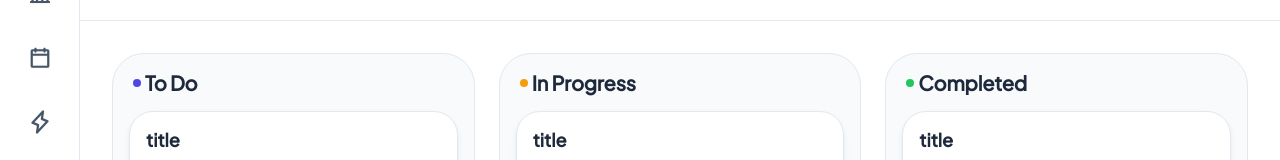
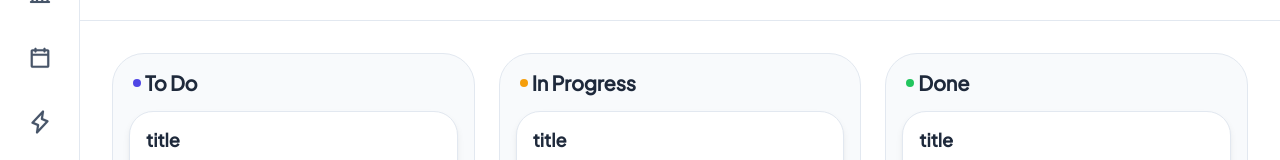
Before and after one commit to AniBukhrashvili/task-management-board, a React (Create React App) app: page / in a window 1280 px wide. Shown: the part 182-342 px from the top of the page. Built offline with nearby package versions, Linux system fonts and the light colour scheme.

Commit message:
fix: rename completed status to done

```diff
--- a/src/components/AppTaskColumn/AppTaskColumn.module.scss
+++ b/src/components/AppTaskColumn/AppTaskColumn.module.scss
@@ -34,7 +34,7 @@
       }
     }
 
-    &--Completed {
+    &--Done {
       &::before {
         background-color: var(--color-green-100);
       }
--- a/src/components/AppTaskColumn/index.js
+++ b/src/components/AppTaskColumn/index.js
@@ -9,14 +9,14 @@ export default function AppTaskColumn({ children, status }) {
           [styles["AppTaskColumn__Status--ToDo"]]: status === "todo",
           [styles["AppTaskColumn__Status--InProgress"]]:
             status === "inprogress",
-          [styles["AppTaskColumn__Status--Completed"]]: status === "completed",
+          [styles["AppTaskColumn__Status--Done"]]: status === "done",
         })}
       >
         {status === "todo"
           ? "To Do"
           : status === "inprogress"
           ? "In Progress"
-          : "Completed"}
+          : "Done"}
       </div>
       {children}
     </div>
--- a/src/components/CreateTaskModal/index.js
+++ b/src/components/CreateTaskModal/index.js
@@ -11,7 +11,7 @@ import AppSelect from "../AppSelect";
 const statuses = [
   { value: "todo", name: "To Do" },
   { value: "inprogress", name: "In Progress" },
-  { value: "completed", name: "Completed" },
+  { value: "done", name: "Done" },
 ];
 
 export default function CreateTaskModal({
--- a/src/pages/index.js
+++ b/src/pages/index.js
@@ -23,7 +23,7 @@ export default function HomePage() {
             <AppTaskColumn status="inprogress">
               <AppTaskCard />
             </AppTaskColumn>
-            <AppTaskColumn status="completed">
+            <AppTaskColumn status="done">
               <AppTaskCard />
               <AppTaskCard />
             </AppTaskColumn>
```
